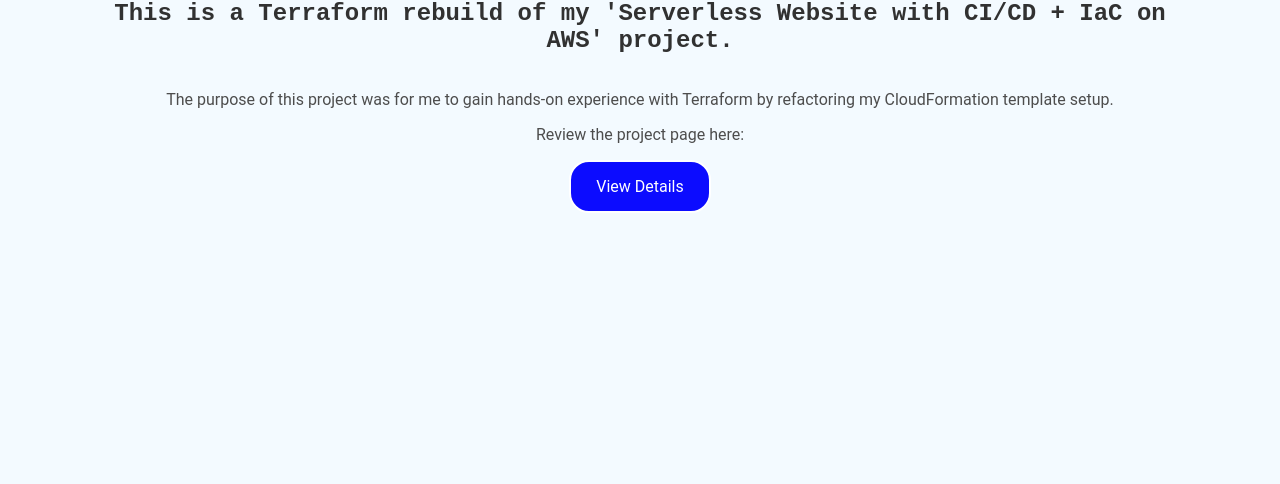
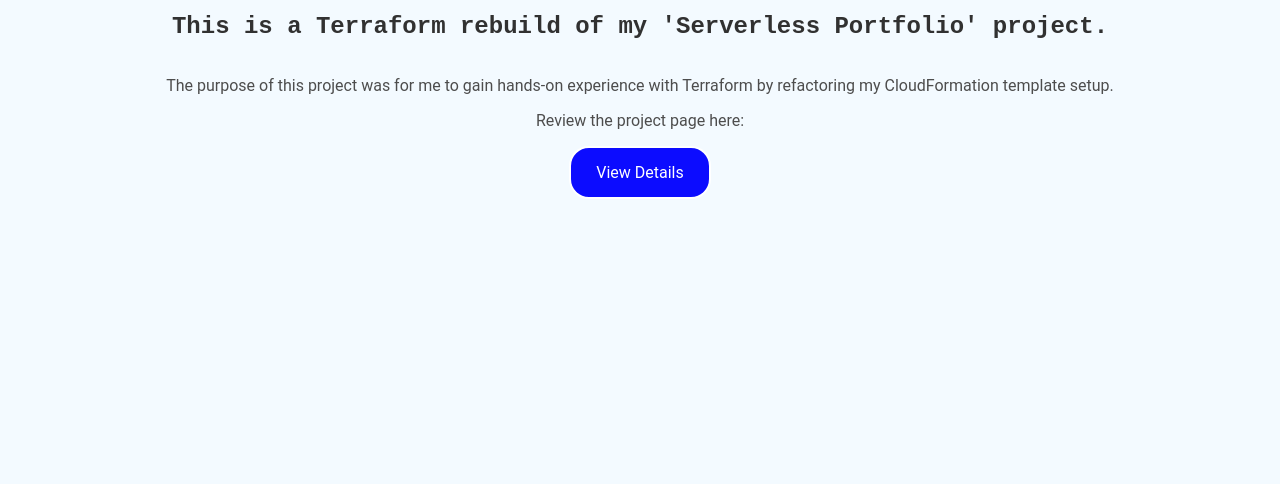
Before and after one commit to eivistamos-co-uk/terraform-infrastructure, a plain HTML site: page site/index.html in a window 1280 px wide. Shown: the part 316-800 px from the top of the page. Drawn offline with Linux system fonts and the light colour scheme.

Commit message:
Updated site content

```diff
--- a/site/index.html
+++ b/site/index.html
@@ -30,7 +30,7 @@
     <div id="content">
         <h1>Welcome!</h1>
 
-        <h2 class="spacing">This is a Terraform rebuild of my 'Serverless Website with CI/CD + IaC on AWS' project.</h2>
+        <h2 class="spacing">This is a Terraform rebuild of my 'Serverless Portfolio' project.</h2>
 
         <div class="spacing">
             <p>The purpose of this project was for me to gain hands-on experience with Terraform by refactoring my
```
